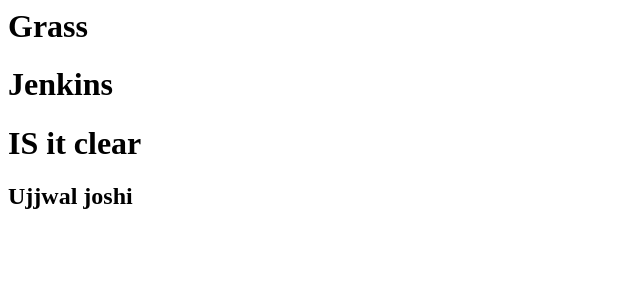
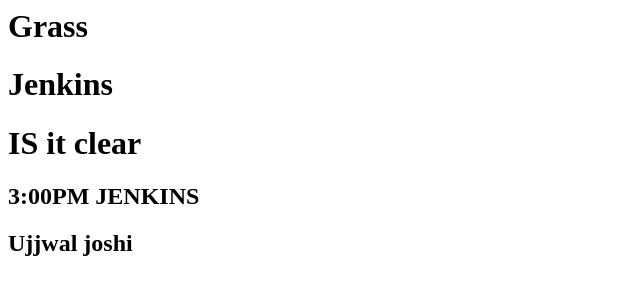
Before and after one commit to UJJWALJOSHI001/jenkins, a plain HTML site: page index.html in a window 1280 px wide. Shown: the whole page, without its empty margins (0-640 px from the left). Drawn offline with Linux system fonts and the light colour scheme.

Commit message:
Update index.html

```diff
--- a/index.html
+++ b/index.html
@@ -1,5 +1,5 @@
 <h1> Grass <h1>
 <h1> Jenkins <h1>
 <h1>IS it clear<h1>
-
+ <h2> 3:00PM JENKINS <h2>
 <h2> Ujjwal joshi <h2>
```
